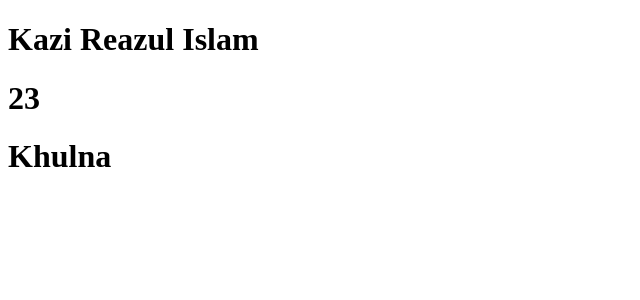
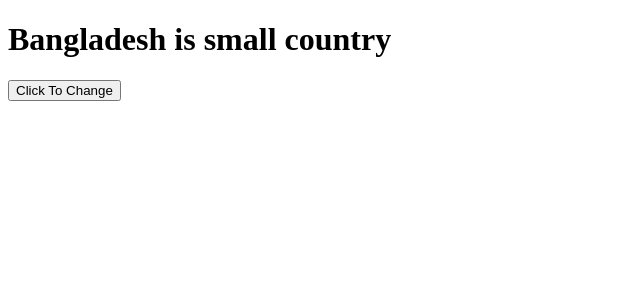
Before and after one commit to Kazi-Reazul-Islam/react-my-app, a React (Create React App) app: page / in a window 1280 px wide. Shown: the top 300 px of the page, without its empty margins (0-640 px from the left). Built offline with nearby package versions, Linux system fonts and the light colour scheme.

Commit message:
Implement useState

```diff
--- a/src/components/home/HomeBanner.js
+++ b/src/components/home/HomeBanner.js
@@ -1,11 +1,16 @@
-import React from "react";
+import React, { useState } from "react";
 
-const HomeBanner = (props) => {
+const HomeBanner = () => {
+  const [title, setTitle] = useState("Bangladesh is small country");
+
+  const changeTitle = () => {
+    setTitle("Bangladesh is populated country");
+  };
+
   return (
     <div>
-      <h1>{props.title.name}</h1>
-      <h1>{props.title.age}</h1>
-      <h1>{props.title.city}</h1>
+      <h1>{title}</h1>
+      <button onClick={changeTitle}>Click To Change</button>
     </div>
   );
 };
--- a/src/pages/HomePage.js
+++ b/src/pages/HomePage.js
@@ -4,9 +4,7 @@ import HomeBanner from "../components/home/HomeBanner";
 const HomePage = () => {
   return (
     <div>
-      <HomeBanner
-        title={{ name: "Kazi Reazul Islam", age: "23", city: "Khulna" }}
-      />
+      <HomeBanner />
     </div>
   );
 };
```
